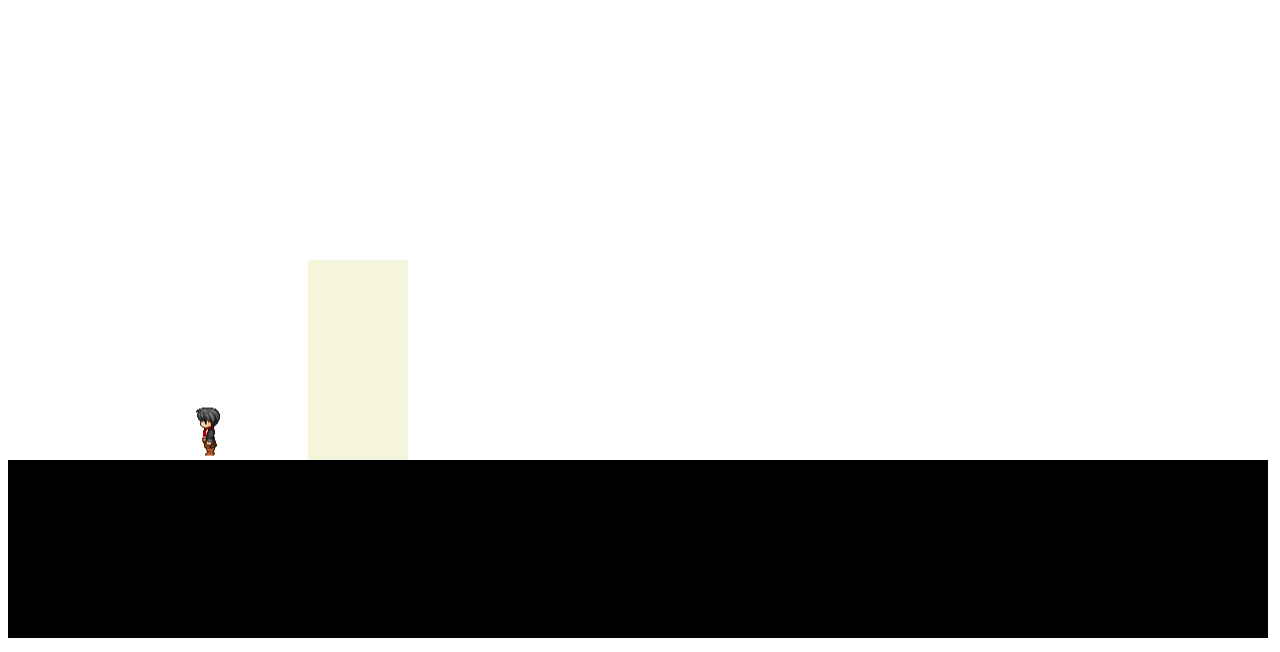
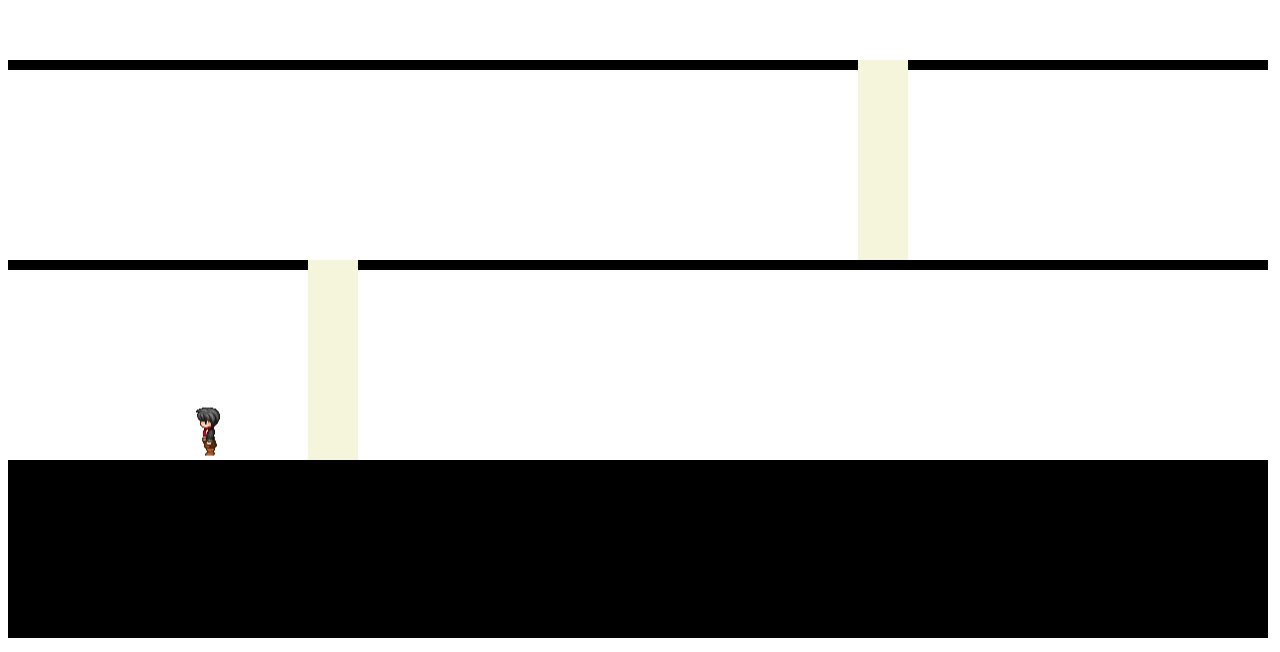
Before and after one commit to jfmatt-zz/stealth-whale, a website: page src/PIXITEST/PIXITEST.html in a window 1280 px wide. Shown: the part 148-800 px from the top of the page. Drawn offline with Linux system fonts and the light colour scheme.

Commit message:
objects created, still in progress, but it works

```diff
--- a/src/PIXITEST/PIXITEST.html
+++ b/src/PIXITEST/PIXITEST.html
@@ -13,6 +13,7 @@
 <body>
 	<script src="lib/pixi.js"></script>
 	<script src = "lib/keypress.js"></script>
+	<script src = "src/objects.js"></script>
 	<script src ="src/TEST.js"></script>
 
 </body>
--- a/src/PIXITEST/src/TEST.js
+++ b/src/PIXITEST/src/TEST.js
@@ -10,7 +10,7 @@ var pFloor = Y-220;
 var GAMEOBJECTS = [];
 // create an new instance of a pixi stage
 var backGround = new PIXI.Stage(0xffffff);
-var floor = new PIXI.Stage(0xffffff);
+
 
 	// create a renderer instance
 	var renderer = PIXI.autoDetectRenderer(X-20, Y-22);
@@ -18,99 +18,56 @@ var floor = new PIXI.Stage(0xffffff);
 	// add the renderer view element to the DOM
 	document.body.appendChild(renderer.view);
 
+	function init(){
+
+	//Initializes all of the objects on the map except for the player and NPCs
+	//Since these are all static elements, they are drawn once.
+	//Once there are maps bigger than one screen the drawing aspect will need to be reworked.
+	var FLOOR = GAMEOBJ(0,	Y-200, X, 200, "FLOOR", true, 0x000000);
+	GAMEOBJECTS.push(FLOOR);
+
+	var ladderY = FLOOR.y - 200;
+	var LADDER = GAMEOBJ(300,ladderY,50,200, "LADDER", false, 0xf5f5dc);
+	LADDER.closestFloor = FLOOR;
+	GAMEOBJECTS.push(LADDER);
+
+	var FLOOR2 = GAMEOBJ(0,ladderY, 300, 10, "FLOOR", true, 0x000000);
+	FLOOR2.closestFloor = FLOOR2;
+	GAMEOBJECTS.push(FLOOR2);
+
+	var FLOOR3 = GAMEOBJ(FLOOR2.width + LADDER.width, ladderY, X-FLOOR2.width, 10, "FLOOR", true, 0x000000);
+	FLOOR3.closestFloor = FLOOR3;
+	GAMEOBJECTS.push(FLOOR3);
+
+	var LADDER2 = GAMEOBJ(500+ FLOOR2.width + LADDER.width, ladderY - 200, 50, 200, "LADDER", false, 0xf5f5dc);
+	LADDER2.closestFloor = FLOOR3;
+	GAMEOBJECTS.push(LADDER2);
+
+	var FLOOR4 = GAMEOBJ(0,LADDER2.y, LADDER2.x, 10, "FLOOR", true, 0x000000);
+	FLOOR4.closestFloor = FLOOR4;
+	GAMEOBJECTS.push(FLOOR4);
+
+	var FLOOR5 = GAMEOBJ(LADDER2.x + LADDER2.width, LADDER2.y, X-FLOOR4.width, 10, "FLOOR", true, 0x000000);
+	FLOOR5.closestFloor = FLOOR5;
+	GAMEOBJECTS.push(FLOOR5);
+
+	//loop that draws the objects on the screen, since these objects don't move, it is currently only run once
+	for(var i = 0; i < GAMEOBJECTS.length; i++)
+	{
+		var draw = new PIXI.Graphics();
+		backGround.addChild(draw);
+		draw.beginFill(GAMEOBJECTS[i].color);
+		draw.drawRect(GAMEOBJECTS[i].x,GAMEOBJECTS[i].y, GAMEOBJECTS[i].width, GAMEOBJECTS[i].height);
+	}
+}
+init();
 
 
-
-	//Floor Objects, have an x, y, width, and height, from there the collision box can be made. Also have a type designating it as what type of object
-	//Also has a solid value, true is solid, false is not. If an object is solid nothing can move through it.
-	var FLOOROBJ = function(){
-		FLOOROBJ = {};
-		FLOOROBJ.x;
-		FLOOROBJ.y;
-		FLOOROBJ.width;
-		FLOOROBJ.height;
-
-		FLOOROBJ.type;
-		FLOOROBJ.solid;
-
-		return FLOOROBJ;
-	};
-
-
-
-	//Ladder Objects, follow the same principle as above, should probably just be one object but for now this will make it easier to see.
-	var LADDEROBJ = function(){
-		LADDEROBJ = {};
-		LADDEROBJ.x;
-		LADDEROBJ.y;
-		LADDEROBJ.width;
-		LADDEROBJ.height;
-
-		LADDEROBJ.type;
-		LADDEROBJ.solid;
-
-		return LADDEROBJ;
-	};
-
-	var PLAYEROBJ = function(){
-		PLAYEROBJ = {};
-		PLAYEROBJ.x;
-		PLAYEROBJ.y;
-		PLAYEROBJ.width;
-		PLAYEROBJ.height;
-
-		PLAYEROBJ.type;
-		LADDEROBJ.solid;
-
-
-		return PLAYEROBJ;
-	};
-
-
-	var FLOOR = new FLOOROBJ();
-	FLOOR.x = 0;
-	FLOOR.y = Y-200;
-	FLOOR.width = X;
-	FLOOR.height = 200;
-	FLOOR.type = "FLOOR";
-	FLOOR.solid = true;
-
-	GAMEOBJECTS.push(FLOOR);
-
-
-	var LADDER = new LADDEROBJ();
-	LADDER.x = 300;
-	LADDER.height = 200;
-	LADDER.y = (FLOOR.y - LADDER.height);
-	console.log(LADDER.y);
-	LADDER.width = 100;
-	LADDER.type = "LADDER";
-	LADDER.solid = false;
-
-	GAMEOBJECTS.push(LADDER);
-
-
-	var ladderDraw = new PIXI.Graphics();
-	backGround.addChild(ladderDraw);
-	ladderDraw.beginFill(0xf5f5dc);
-	ladderDraw.drawRect(LADDER.x,LADDER.y,LADDER.width,LADDER.height);
-
-
-
-
-
-	var thing = new PIXI.Graphics();
-	backGround.addChild(thing);
-	thing.beginFill(0x000000);
-	thing.drawRect(FLOOR.x,FLOOR.y,FLOOR.width,FLOOR.height);
-
-
-
-
-
+	//creates a new player object
 	var PLAYER = new PLAYEROBJ();
 	PLAYER.x = 200;
 	PLAYER.y = pFloor;
+	PLAYER.closestFloor = GAMEOBJECTS[0];
 
 
   	// create a texture from an image path
@@ -118,14 +75,10 @@ var floor = new PIXI.Stage(0xffffff);
 	// create a new Sprite using the texture
 	var sprite = new PIXI.Sprite(texture);
 
-	// center the sprites anchor point
+
 	sprite.anchor.x = 0.5;
 	sprite.anchor.y = 0.65;
 
-	// move the sprite t the center of the screen
-	console.log("X: " + PLAYER.x + " Y: " + PLAYER.y);
-	sprite.position.x = PLAYER.x;
-	sprite.position.y = PLAYER.y;
 
 	backGround.addChild(sprite);
 
@@ -142,7 +95,7 @@ var floor = new PIXI.Stage(0xffffff);
 			if(!onLadder)
 			{
 				LEFT();
-				moveLeft = false;
+
 				switch(frame)
 				{
 					case 0:
@@ -166,12 +119,14 @@ var floor = new PIXI.Stage(0xffffff);
 			//texture = PIXI.Texture.fromImage("assets/walkingL1.png");
 			sprite.setTexture(texture);
 		}
+
+		moveLeft = false;
 	}
 	else if(moveRight)
 	{
 		if(!onLadder){
 			RIGHT();
-			moveRight = false;
+
 			switch(frame)
 			{
 				case 0:
@@ -196,6 +151,8 @@ var floor = new PIXI.Stage(0xffffff);
 			sprite.setTexture(texture);
 		}
 
+		moveRight = false;
+
 	}
 	else if(moveUp)
 	{
@@ -208,8 +165,11 @@ var floor = new PIXI.Stage(0xffffff);
 		moveDown = false;
 	}
 
-	setTimeout(function(){requestAnimFrame( animate );},75);
 
+	sprite.position.x = PLAYER.x;
+	sprite.position.y = PLAYER.y;
+	// setTimeout(function(){requestAnimFrame( animate );},75);
+	requestAnimFrame(animate);
 
 
 
@@ -220,68 +180,92 @@ var floor = new PIXI.Stage(0xffffff);
 
 
 	var RIGHT = function(){
+		//moves the player right, so that it never goes off screen.
+		//Still in progress for solid obstacles
 		if(PLAYER.x + 5 <= X-20)
 		{
 			PLAYER.x += 5;
-			sprite.position.x = PLAYER.x;
+
 		}
 
 	}
 	var LEFT = function(){
+		//moves the player left, so that it never goes off screen.
+		//Still in progress for solid obstacles
 		if(PLAYER.x -5 >=0)
 		{
 			PLAYER.x -= 5;
-			sprite.position.x = PLAYER.x;
+
 		}
 
 	}
 	var UP = function(){
-
-		if(PLAYER.x >= LADDER.x && PLAYER.x <= LADDER.x+LADDER.width)
+		//loops through the GAMEOBJECTS array and checks to see if it is type ladder, if it is it performs the check to see if you are close enough
+		for(var i = 0; i < GAMEOBJECTS.length; i++)
 		{
-			if(PLAYER.y >= LADDER.y-5)
+			if(GAMEOBJECTS[i].type === "LADDER")
 			{
-				if(PLAYER.y - 5 >= 0)
+				if(PLAYER.x >= GAMEOBJECTS[i].x && PLAYER.x <= GAMEOBJECTS[i].x+GAMEOBJECTS[i].width)
 				{
+					if(PLAYER.y >= GAMEOBJECTS[i].y-10 && GAMEOBJECTS[i].y - 5 >= 0)
+					{
+						//sets that you are on the ladder to true, so that you cant walk off the side of the ladder
+						//then adjusts the players y coordinate
 						onLadder = true;
 						PLAYER.y -= 5;
-					sprite.position.y = PLAYER.y;
+
+						break;
 					}
 					else
 					{
+						//this is when you are unable to move any higher, aka you have reached the top of the ladder
+						//this links the player to the closest floor so the player is "stuck" to it
+						//also sets onLadder to false so you can move left and right again
+						PLAYER.closestFloor = GAMEOBJECTS[i].closestFloor;
+						onLadder = false;
+					}
+				}
+			}
+
+
+		}
+
+	}
+
+	var DOWN = function(){
+		//loops through the GAMEOBJECTS array and checks to see if it is type ladder, if it is it performs the check to see if you are close enough
+		for(var i =0; i<GAMEOBJECTS.length; i++)
+		{
+			if(GAMEOBJECTS[i].type === "LADDER")
+			{
+				if(PLAYER.x >= GAMEOBJECTS[i].x && PLAYER.x <= GAMEOBJECTS[i].x + GAMEOBJECTS[i].width)
+				{
+
+					if(PLAYER.y + 5 <= PLAYER.closestFloor.y-20)
+					{
+						//sets that you are on the ladder to true, so that you cant walk off the side of the ladder
+						//then adjusts the players y coordinate
+						onLadder = true;
+						PLAYER.y += 5;
+
+					}
+					else
+					{
+						//this is when you are unable to move any higher, aka you have reached the top of the ladder
+						//this links the player to the closest floor so the player is "stuck" to it
+						//also sets onLadder to false so you can move left and right again
+						PLAYER.closestFloor = GAMEOBJECTS[i].closestFloor;
 						onLadder = false;
 					}
 
 				}
 			}
-
-
-
-	}
-	var DOWN = function(){
-		//console.log(sprite.position.y +5);
-		//checks to make sure the sprites projected movement is not below the floor, if it is then it does nothing.
-		if(PLAYER.x >= LADDER.x && PLAYER.x <= LADDER.x + LADDER.width)
-		{
-			console.log(PLAYER.y + " " + pFloor);
-			if(PLAYER.y + 5 <= pFloor)
-			{
-				onLadder = true;
-				PLAYER.y += 5;
-				sprite.position.y = PLAYER.y;
-			}
-			else
-			{
-				onLadder = false;
 		}
 
 
 	}
 
 
-
-
-	}
 	var moveLeft = false;
 	var moveRight = false;
 	var moveUp = false;
--- /dev/null
+++ b/src/PIXITEST/src/objects.js
@@ -0,0 +1,33 @@
+	//Game object for non player/NPC objects. Basically the background, ladders, etc. Also any objects that can be hidden behind.
+	var GAMEOBJ = function(x,y,width, height, type, solid, color)
+	{
+		var gameObj = {};
+		gameObj.x = x;
+		gameObj.y = y;
+		gameObj.width = width;
+		gameObj.height = height;
+
+		gameObj.type = type;
+		gameObj.solid = solid;
+		gameObj.color = color;
+
+		gameObj.closestFloor;
+
+		return gameObj;
+	};
+
+	//generic player object
+	var PLAYEROBJ = function(){
+		PLAYEROBJ = {};
+		PLAYEROBJ.x;
+		PLAYEROBJ.y;
+		PLAYEROBJ.width;
+		PLAYEROBJ.height;
+
+		PLAYEROBJ.type;
+		PLAYEROBJ.solid;
+		PLAYEROBJ.closestFloor;
+
+
+		return PLAYEROBJ;
+	};
```
Lines whose indentation alone changed are shown as unchanged.
